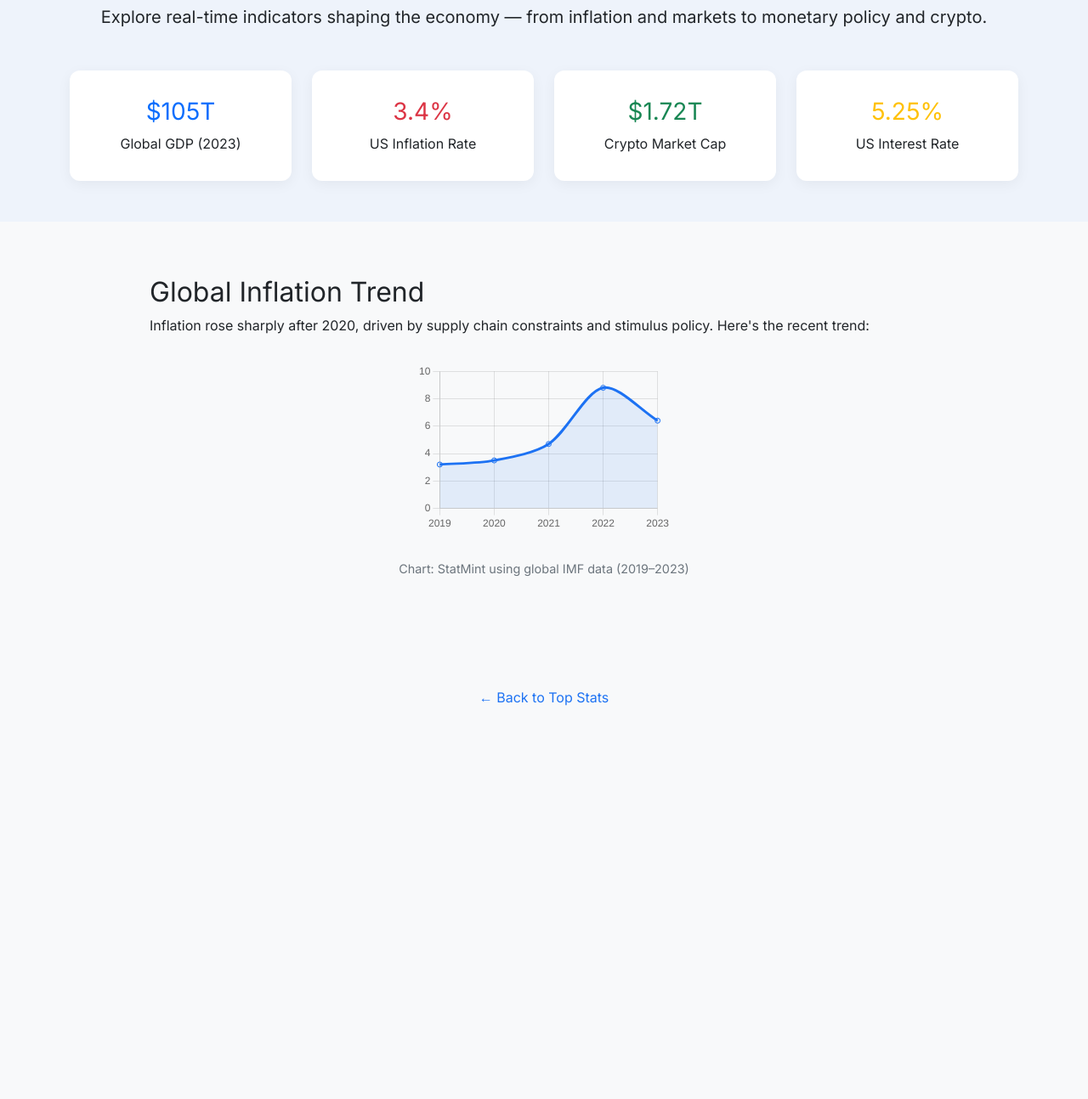
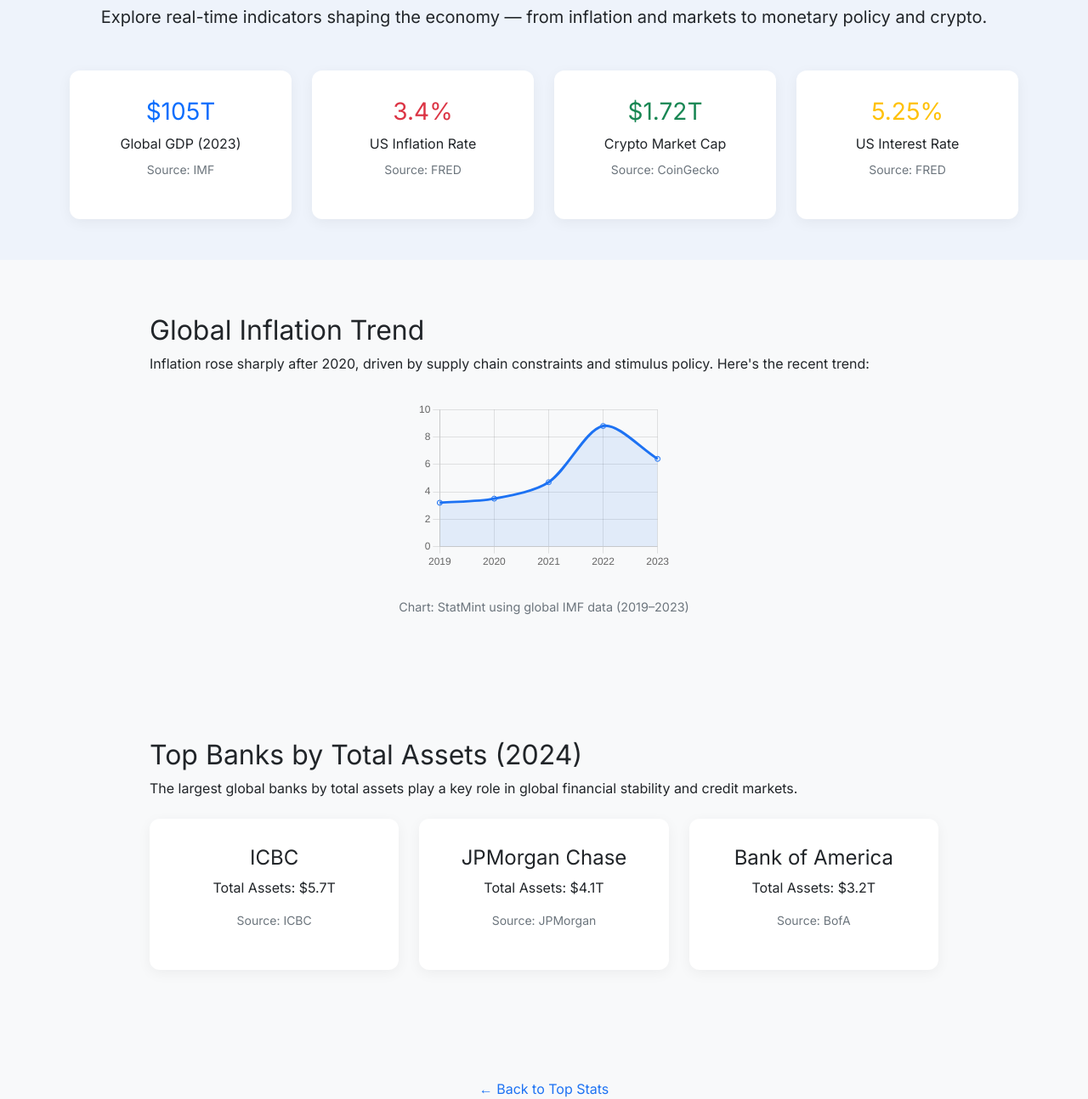
Before and after one commit to emanrodriguezzz/statmint, a plain HTML site: page finance.html in a window 1280 px wide. Shown: the part 227-1521 px from the top of the page at 85% size. Before the commit the page ends 1060 px from the top, so only its background shows below. Drawn offline with nearby package versions, Linux system fonts and the light colour scheme.

Commit message:
Update finance.html

```diff
--- a/finance.html
+++ b/finance.html
@@ -50,7 +50,8 @@
       padding: 2rem;
       box-shadow: 0 0.25rem 1rem rgba(0, 0, 0, 0.05);
     }
-    .highlight-row .col-md-3 {
+    .highlight-row .col-md-3,
+    .highlight-row .col-md-4 {
       margin-bottom: 1rem;
     }
     .img-caption {
@@ -74,6 +75,14 @@
       max-width: 100%;
       display: block;
       margin: 2rem auto;
+    }
+    a.source-link {
+      text-decoration: none;
+      color: #6c757d;
+    }
+    a.source-link:hover {
+      text-decoration: underline;
+      color: #495057;
     }
   </style>
 </head>
@@ -102,24 +111,36 @@
             <div class="highlight-card">
               <h3 class="text-primary">$105T</h3>
               <p class="mb-0">Global GDP (2023)</p>
+              <p class="text-muted small mt-2">
+                <a href="https://www.imf.org/en/Data" target="_blank" class="source-link">Source: IMF</a>
+              </p>
             </div>
           </div>
           <div class="col-md-3">
             <div class="highlight-card">
-              <h3 class="text-danger" id="inflation">3.4%</h3>
+              <h3 class="text-danger">3.4%</h3>
               <p class="mb-0">US Inflation Rate</p>
+              <p class="text-muted small mt-2">
+                <a href="https://fred.stlouisfed.org/series/CPIAUCSL" target="_blank" class="source-link">Source: FRED</a>
+              </p>
             </div>
           </div>
           <div class="col-md-3">
             <div class="highlight-card">
-              <h3 class="text-success" id="cryptoCap">$1.72T</h3>
+              <h3 class="text-success">$1.72T</h3>
               <p class="mb-0">Crypto Market Cap</p>
+              <p class="text-muted small mt-2">
+                <a href="https://www.coingecko.com/en/global_charts" target="_blank" class="source-link">Source: CoinGecko</a>
+              </p>
             </div>
           </div>
           <div class="col-md-3">
             <div class="highlight-card">
-              <h3 class="text-warning" id="rate">5.25%</h3>
+              <h3 class="text-warning">5.25%</h3>
               <p class="mb-0">US Interest Rate</p>
+              <p class="text-muted small mt-2">
+                <a href="https://fred.stlouisfed.org/series/FEDFUNDS" target="_blank" class="source-link">Source: FRED</a>
+              </p>
             </div>
           </div>
         </div>
@@ -133,13 +154,40 @@
       <p class="img-caption">Chart: StatMint using global IMF data (2019–2023)</p>
     </section>
 
+    <section class="content-section">
+      <h2>Top Banks by Total Assets (2024)</h2>
+      <p>The largest global banks by total assets play a key role in global financial stability and credit markets.</p>
+      <div class="row text-center mt-4 highlight-row">
+        <div class="col-md-4">
+          <div class="highlight-card">
+            <h4>ICBC</h4>
+            <p>Total Assets: $5.7T</p>
+            <p class="text-muted small mt-2"><a href="https://www.icbc.com.cn" target="_blank" class="source-link">Source: ICBC</a></p>
+          </div>
+        </div>
+        <div class="col-md-4">
+          <div class="highlight-card">
+            <h4>JPMorgan Chase</h4>
+            <p>Total Assets: $4.1T</p>
+            <p class="text-muted small mt-2"><a href="https://www.jpmorganchase.com" target="_blank" class="source-link">Source: JPMorgan</a></p>
+          </div>
+        </div>
+        <div class="col-md-4">
+          <div class="highlight-card">
+            <h4>Bank of America</h4>
+            <p>Total Assets: $3.2T</p>
+            <p class="text-muted small mt-2"><a href="https://www.bankofamerica.com" target="_blank" class="source-link">Source: BofA</a></p>
+          </div>
+        </div>
+      </div>
+    </section>
+
     <div class="back-link">
       <a href="top-stats-landing.html">← Back to Top Stats</a>
     </div>
   </main>
 
   <script>
-    // Chart.js inflation line
     new Chart(document.getElementById('inflationChart'), {
       type: 'line',
       data: {
@@ -155,13 +203,13 @@
       },
       options: {
         responsive: true,
-        plugins: { legend: { display: false } },
+        plugins: {
+          legend: { display: false }
+        },
         scales: {
           y: {
             beginAtZero: true,
-            ticks: {
-              stepSize: 2
-            }
+            ticks: { stepSize: 2 }
           }
         }
       }
```
